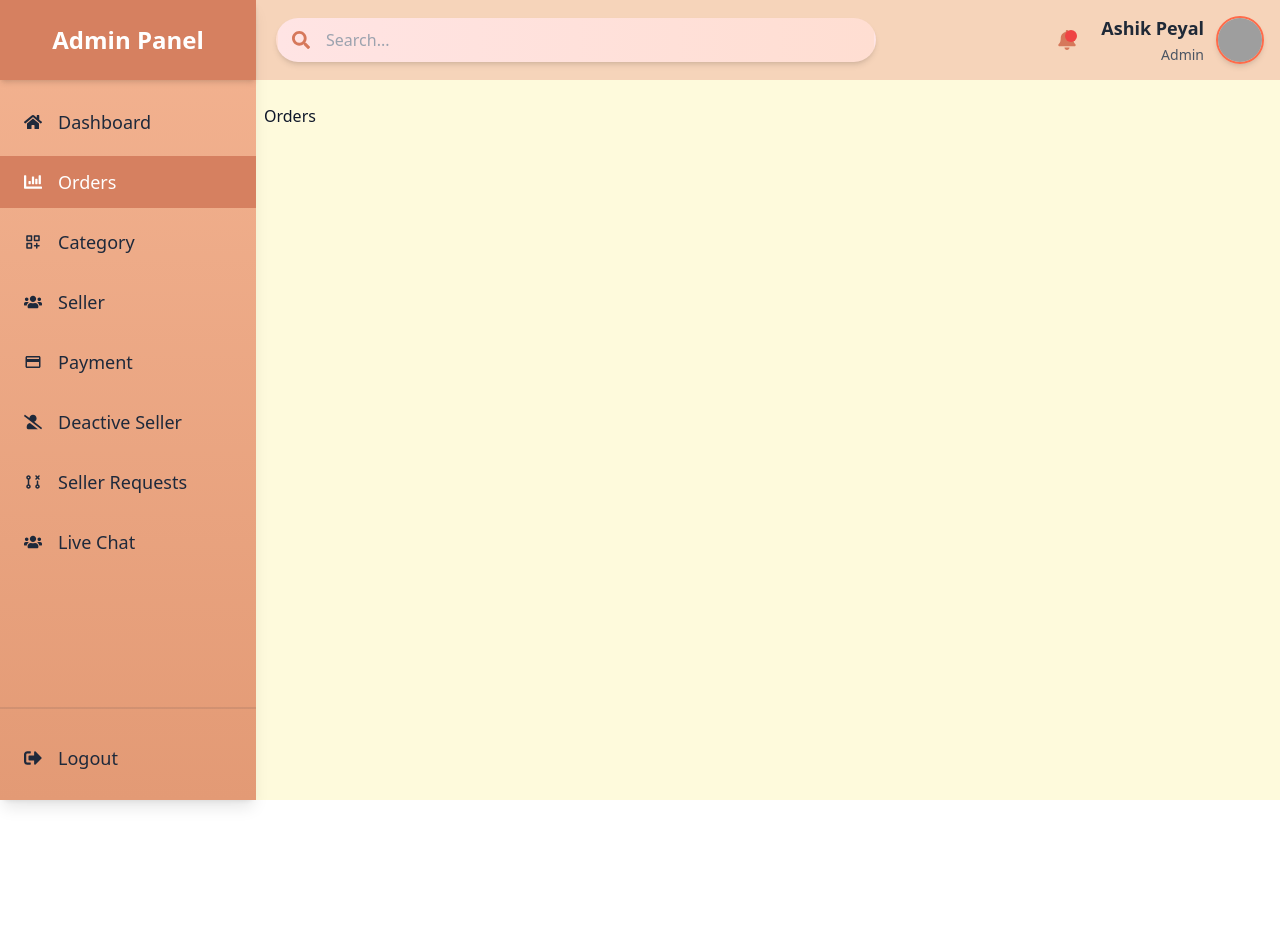
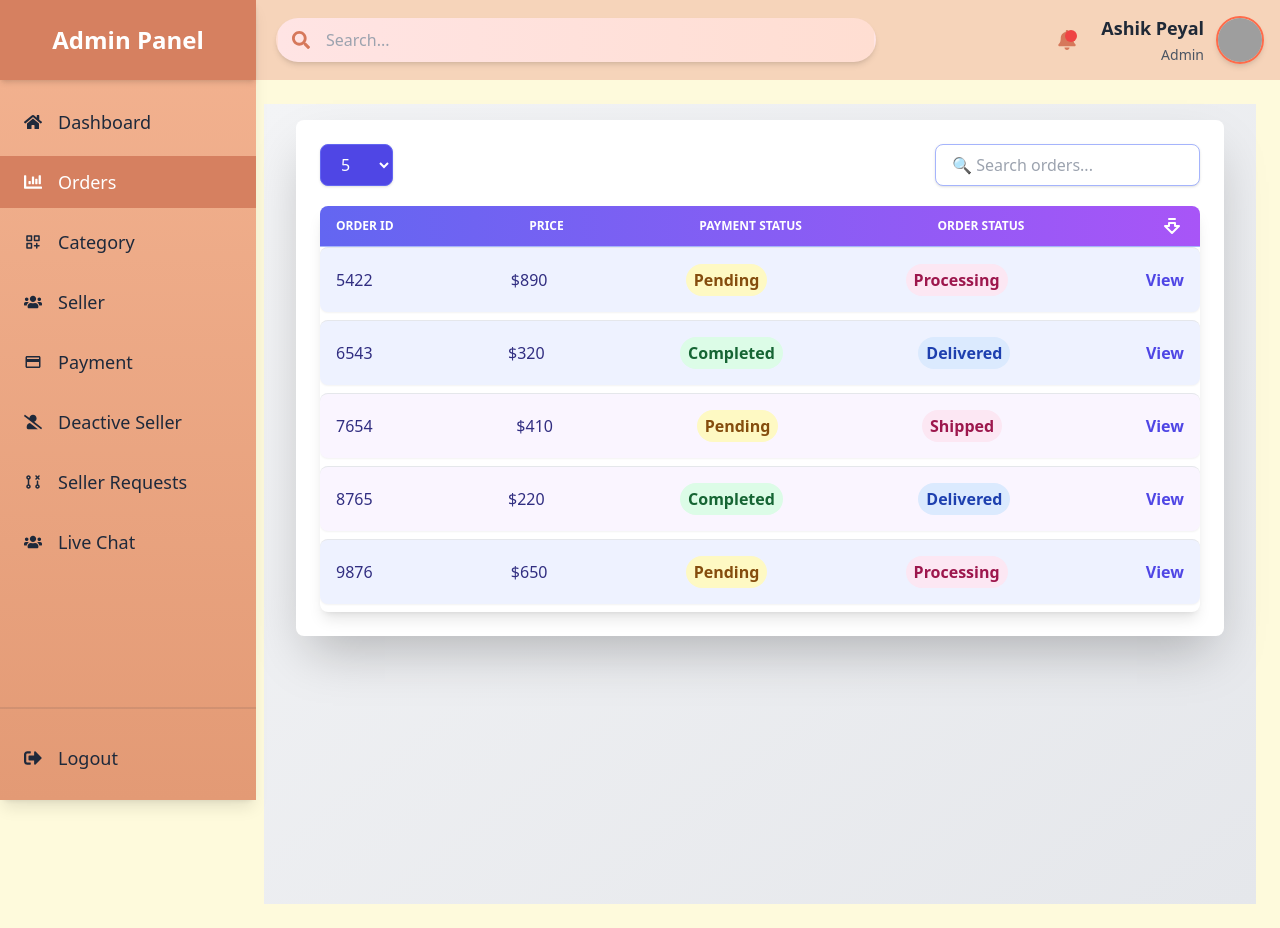
Before and after one commit to AshikurZaman01/Multi-Vendor-Ecommerce-Website-MERN, a React (Vite) app in the folder Front End/: page /admin/orders in a window 1280 px wide. Before the commit the page ends 800 px from the top, so only its background shows below. Built offline with nearby package versions, Linux system fonts and the light colour scheme; grey boxes are pictures that could not be loaded.

Commit message:
add Admin Dashboard Orders

```diff
--- /dev/null
+++ b/Front End/src/Components/Views/Auth/Admin/AdminDashboard/Orders/OrderSearch.jsx
@@ -0,0 +1,13 @@
+const OrderSearch = ({ searchData, setSearchData }) => {
+    return (
+        <input
+            value={searchData}
+            onChange={(e) => setSearchData(e.target.value)}
+            className="px-4 py-2 border border-indigo-300 bg-white text-indigo-700 rounded-lg shadow focus:border-indigo-600 focus:outline-none"
+            placeholder="🔍 Search orders..."
+            type="text"
+        />
+    );
+};
+
+export default OrderSearch;
--- /dev/null
+++ b/Front End/src/Components/Views/Auth/Admin/AdminDashboard/Orders/Orders.jsx
@@ -0,0 +1,24 @@
+import { useState } from "react";
+import OrdersPerPage from "./OrdersPerPage";
+import OrderSearch from "./OrderSearch";
+import OrdersList from "./OrdersList";
+
+const Orders = () => {
+    const [currentPage, setCurrentPage] = useState(1);
+    const [searchData, setSearchData] = useState("");
+    const [perPageItems, setPerPageItems] = useState(5);
+
+    return (
+        <div className="px-4 lg:px-8 pt-4 bg-gradient-to-br from-gray-100 to-gray-200 min-h-screen">
+            <div className="w-full bg-white p-6 rounded-lg shadow-2xl">
+                <div className="flex justify-between items-center mb-4">
+                    <OrdersPerPage setPerPageItems={setPerPageItems} />
+                    <OrderSearch searchData={searchData} setSearchData={setSearchData} />
+                </div>
+                <OrdersList perPageItems={perPageItems} currentPage={currentPage} searchData={searchData} />
+            </div>
+        </div>
+    );
+};
+
+export default Orders;
--- /dev/null
+++ b/Front End/src/Components/Views/Auth/Admin/AdminDashboard/Orders/OrdersList.jsx
@@ -0,0 +1,58 @@
+import { LuArrowBigDownDash } from "react-icons/lu";
+
+const OrdersList = ({ perPageItems, currentPage, searchData }) => {
+    const orders = [
+        { id: "5422", price: "$890", paymentStatus: "Pending", orderStatus: "Processing" },
+        { id: "6543", price: "$320", paymentStatus: "Completed", orderStatus: "Delivered" },
+        { id: "7654", price: "$410", paymentStatus: "Pending", orderStatus: "Shipped" },
+        { id: "8765", price: "$220", paymentStatus: "Completed", orderStatus: "Delivered" },
+        { id: "9876", price: "$650", paymentStatus: "Pending", orderStatus: "Processing" },
+        // More orders here...
+    ];
+
+    const filteredOrders = orders.filter((order) =>
+        order.id.includes(searchData)
+    );
+
+    return (
+        <div className="mt-5 overflow-x-auto rounded-lg bg-white shadow-lg">
+            <div className="divide-y divide-gray-200">
+                <div className="flex items-center justify-between px-4 py-2 bg-gradient-to-r from-indigo-500 to-purple-500 text-white uppercase text-xs font-bold border-b border-indigo-300">
+                    <span>Order ID</span>
+                    <span>Price</span>
+                    <span>Payment Status</span>
+                    <span>Order Status</span>
+                    <LuArrowBigDownDash className="text-2xl text-white" />
+                </div>
+                {filteredOrders.slice((currentPage - 1) * perPageItems, currentPage * perPageItems).map((order, index) => (
+                    <div
+                        key={order.id}
+                        className={`flex justify-between items-center p-4 text-indigo-900 transition duration-200
+                            ${index % 4 < 2 ? "bg-indigo-50" : "bg-purple-50"}
+                            hover:bg-indigo-100 shadow-sm rounded-lg mb-2`}
+                    >
+                        <span className="font-medium">{order.id}</span>
+                        <span>{order.price}</span>
+                        <span
+                            className={`px-2 py-1 rounded-full font-semibold ${
+                                order.paymentStatus === "Completed" ? "bg-green-100 text-green-800" : "bg-yellow-100 text-yellow-800"
+                            }`}
+                        >
+                            {order.paymentStatus}
+                        </span>
+                        <span
+                            className={`px-2 py-1 rounded-full font-semibold ${
+                                order.orderStatus === "Delivered" ? "bg-blue-100 text-blue-800" : "bg-pink-100 text-pink-800"
+                            }`}
+                        >
+                            {order.orderStatus}
+                        </span>
+                        <button className="text-indigo-600 hover:text-indigo-800 transition duration-200 font-semibold">View</button>
+                    </div>
+                ))}
+            </div>
+        </div>
+    );
+};
+
+export default OrdersList;
--- /dev/null
+++ b/Front End/src/Components/Views/Auth/Admin/AdminDashboard/Orders/OrdersPerPage.jsx
@@ -0,0 +1,14 @@
+const OrdersPerPage = ({ setPerPageItems }) => {
+    return (
+        <select
+            onChange={(e) => setPerPageItems(Number(e.target.value))}
+            className="px-4 py-2 bg-indigo-600 text-white border border-indigo-500 rounded-lg shadow focus:outline-none focus:ring-2 focus:ring-indigo-400"
+        >
+            <option value="5">5</option>
+            <option value="10">10</option>
+            <option value="20">20</option>
+        </select>
+    );
+};
+
+export default OrdersPerPage;
--- a/Front End/src/Components/Views/Auth/Admin/AdminSidebar/Orders.jsx
+++ /dev/null
@@ -1,8 +0,0 @@
-
-const Orders = () => {
-    return (
-        <div>Orders</div>
-    )
-}
-
-export default Orders
--- a/Front End/src/main.jsx
+++ b/Front End/src/main.jsx
@@ -13,10 +13,10 @@ import { Provider } from 'react-redux';
 import store from './Redux/Store/store';
 import { Toaster } from 'react-hot-toast'
 import Seller from './Components/Views/Seller/Seller';
-import AdminDashboard from './Components/Views/Auth/Admin/AdminDashboard/AdminDashboard';
+import AdminDashboard from './Components/Views/Auth/Admin/AdminDashboard/Dashboard/AdminDashboard';
 import AdminMainLayout from './Components/Views/Auth/Admin/AdminMainLayout/AdminMainLayout';
 import AdminLogin from './Components/Views/Auth/Admin/AdminLogin/AdminLogin';
-import Orders from './Components/Views/Auth/Admin/AdminSidebar/Orders';
+import Orders from './Components/Views/Auth/Admin/AdminDashboard/Orders/Orders';
 
 
 const router = createBrowserRouter([
@@ -59,7 +59,7 @@ const router = createBrowserRouter([
       },
       {
         path: "orders",
-        element:<Orders />
+        element: <Orders />
       }
 
 
```
Also changed, not shown: Front End/src/Components/Views/Auth/Admin/AdminDashboard/Dashboard/AdminDashboard.jsx (renamed from Front End/src/Components/Views/Auth/Admin/AdminDashboard/AdminDashboard.jsx), Front End/src/Components/Views/Auth/Admin/AdminDashboard/Dashboard/AdminDashboardChart.jsx (renamed from Front End/src/Components/Views/Auth/Admin/AdminDashboard/AdminDashboardChart.jsx), Front End/src/Components/Views/Auth/Admin/AdminDashboard/Dashboard/AdminDashboardData.jsx (renamed from Front End/src/Components/Views/Auth/Admin/AdminDashboard/AdminDashboardData.jsx), Front End/src/Components/Views/Auth/Admin/AdminDashboard/Dashboard/AdminDashboardRecentOrders.jsx (renamed from Front End/src/Components/Views/Auth/Admin/AdminDashboard/AdminDashboardRecentOrders.jsx), Front End/src/Components/Views/Auth/Admin/AdminDashboard/Dashboard/RecentSellerMsg.jsx (renamed from Front End/src/Components/Views/Auth/Admin/AdminDashboard/RecentSellerMsg.jsx).
